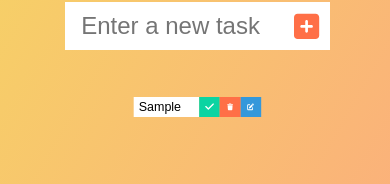
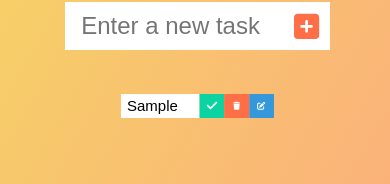
Before and after one commit to tyagiharsh607/todo-list-react, a React (Vite) app: page / in a window 390 px wide. Both pictures are taken after typing "Sample" into the empty fields and a click on the button 306 px from the left and 152 px from the top of the page. Shown: the part 126-310 px from the top of the page. Built offline with nearby package versions, Linux system fonts and the light colour scheme.

Commit message:
Making it more responsive

```diff
--- a/src/index.css
+++ b/src/index.css
@@ -207,7 +207,7 @@ form {
 @media screen and (max-width:600px){
 
   .container-div {
-      transform: scale(0.5);
+      transform: scale(0.6);
 
     }
 
```
